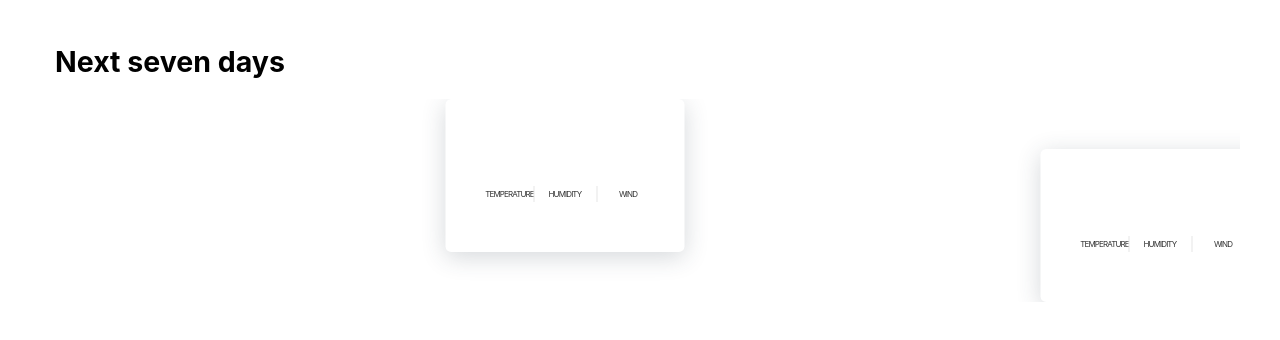
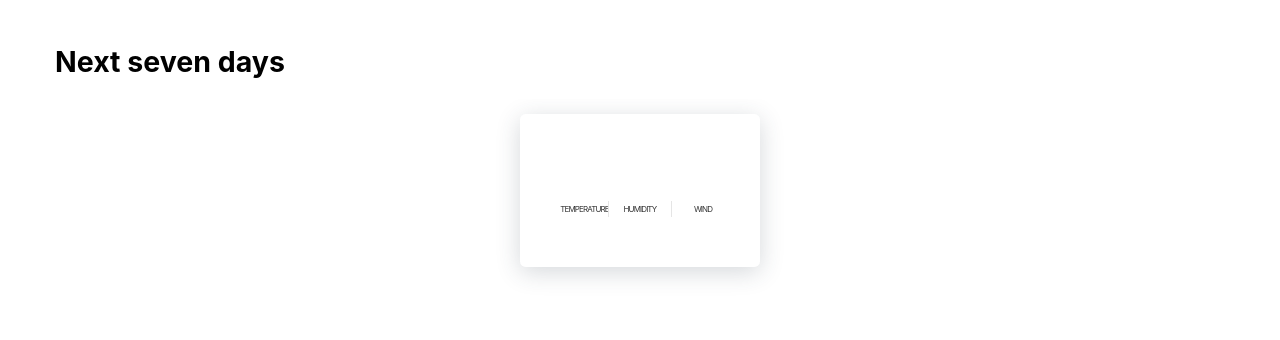
Before and after one commit to Ecto409/meteo, a plain HTML site: page index.html in a window 1280 px wide. Drawn offline with Linux system fonts and the light colour scheme; no server answers.

Commit message:
Functionnal but finetuning needed

```diff
--- a/css/swiper.css
+++ b/css/swiper.css
@@ -1,11 +1,4 @@
-.swiper-container {
-  width: 100%;
-}
-
-.swiper-wrapper {
-  margin-left: -75px;
-  width: 300px;
-}
+.swiper-wrapper {}
 
 .swiper-slide {
   text-align: center;
--- a/index.html
+++ b/index.html
@@ -273,9 +273,9 @@
     <script src="js/swiper.min.js"></script>
     <script>
       var swiper = new Swiper('.swiper-container', {
-        slidesPerView: 2,
+        slidesPerView: 1,
         centeredSlides: true,
-        spaceBetween: -10,
+        spaceBetween: -20,
       });
     </script>
 
```
Also changed, not shown: css/swiper.min.css.
